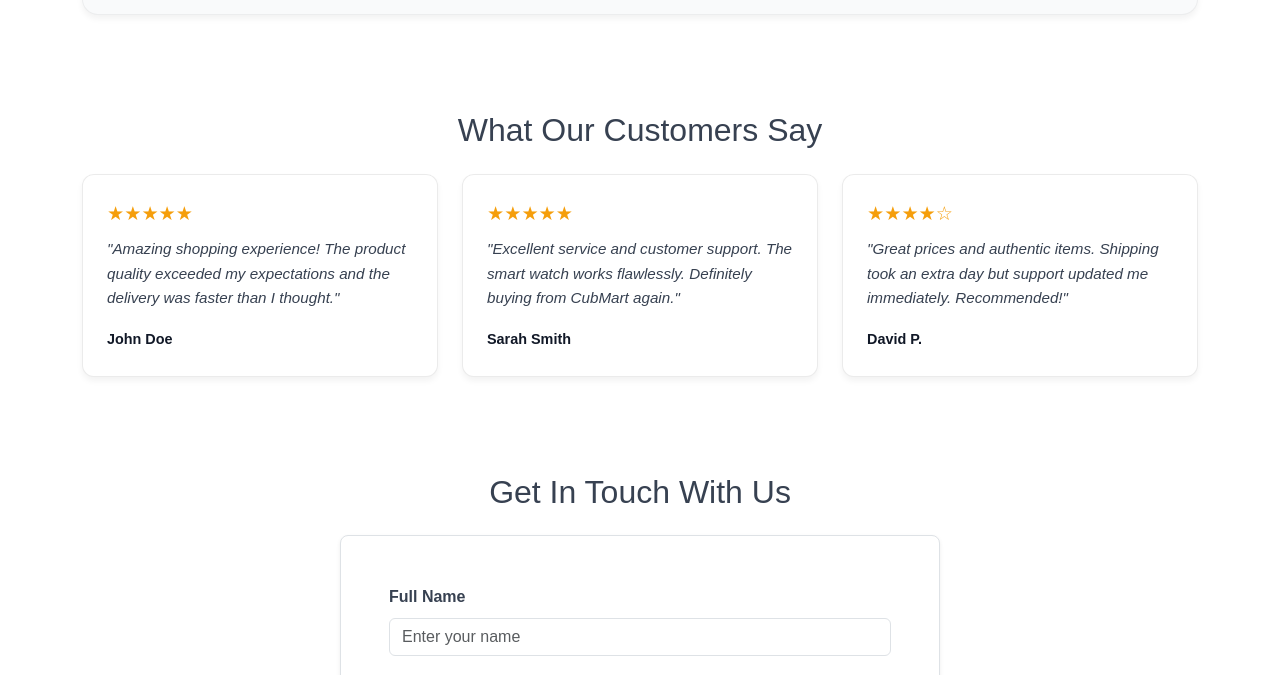
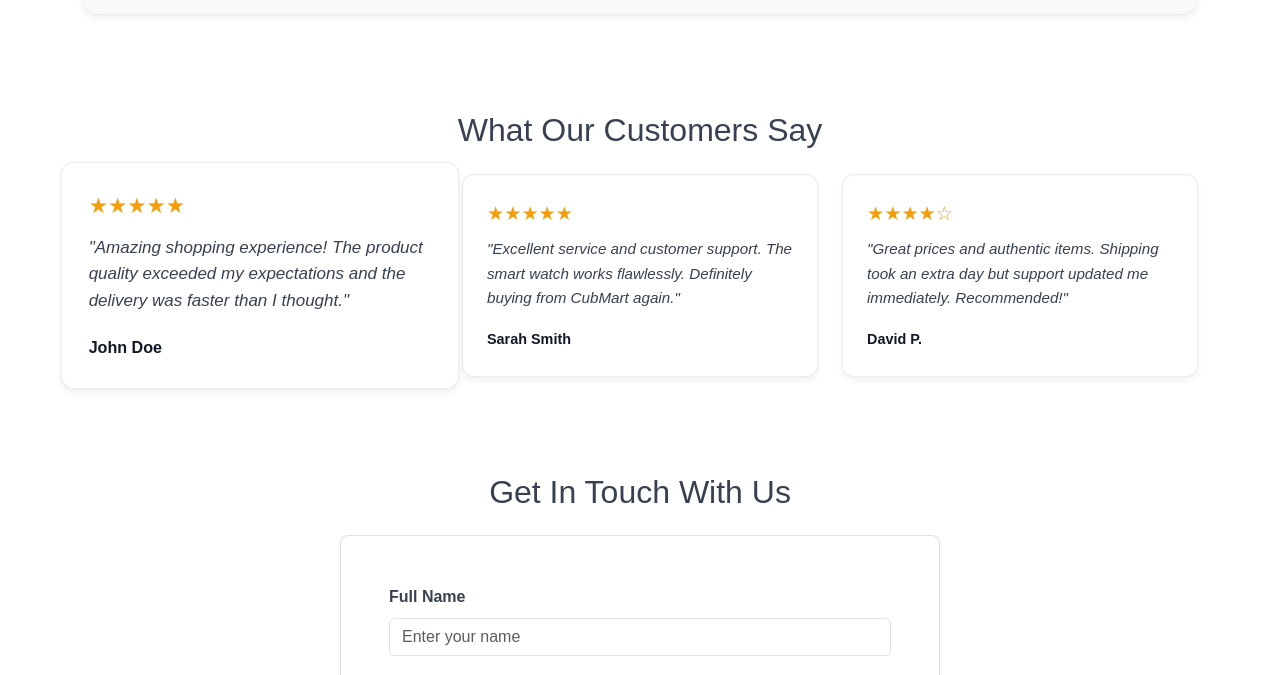
Before and after one commit to Ahmed-Sameh-E/project, a plain HTML site: page task1-design/index.html in a window 1280 px wide. In both pictures the pointer is over the element 260 px from the left and 5434 px from the top of the page. Shown: the part 5159-5834 px from the top of the page. Drawn offline with nearby package versions, Linux system fonts and the light colour scheme.

Commit message:
Add smooth transition to images and scale effect on review cards on hover

```diff
--- a/task1-design/style.css
+++ b/task1-design/style.css
@@ -435,6 +435,11 @@ img {
   border: 1px solid rgba(0, 0, 0, 0.08);
   border-radius: 12px;
   box-shadow: var(--shadow-light);
+  transition: var(--transition-smooth);
+}
+
+.review-card:hover {
+  transform: scale(1.12);
 }
 
 .stars {
```
